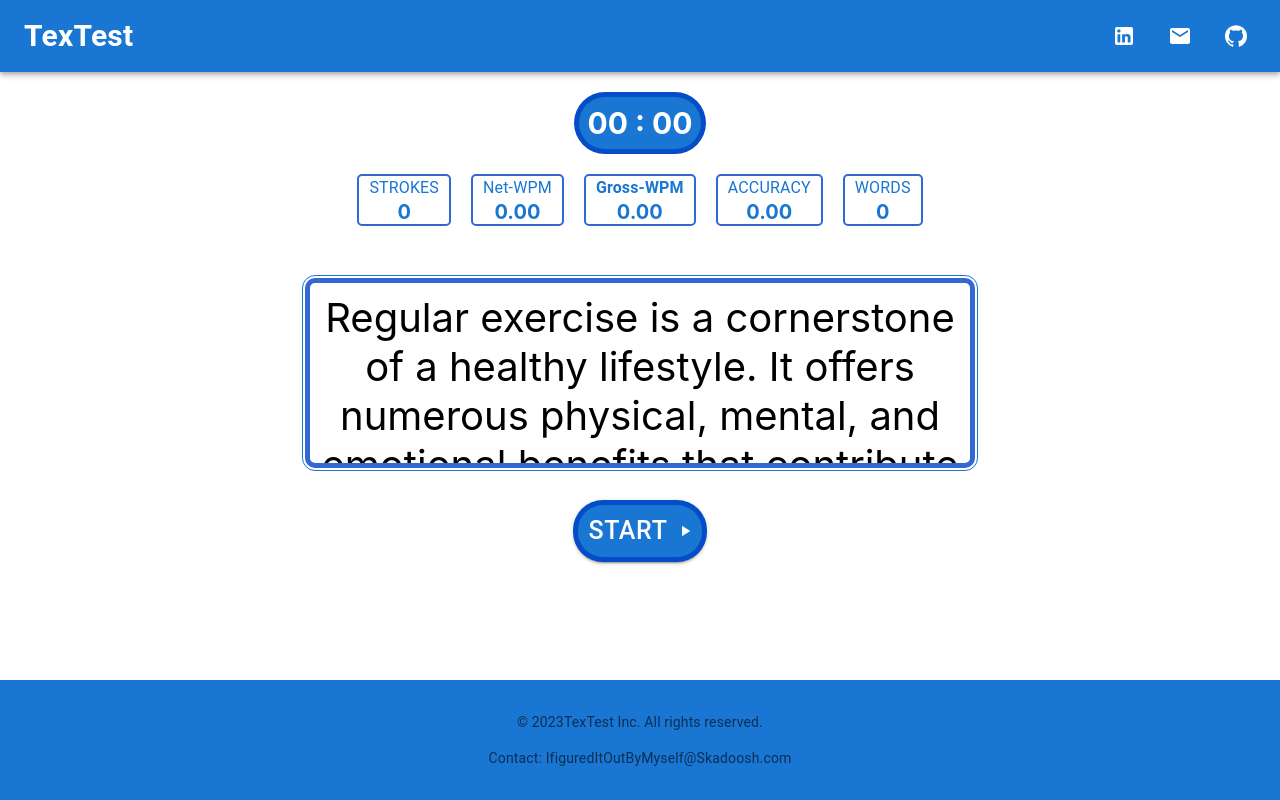
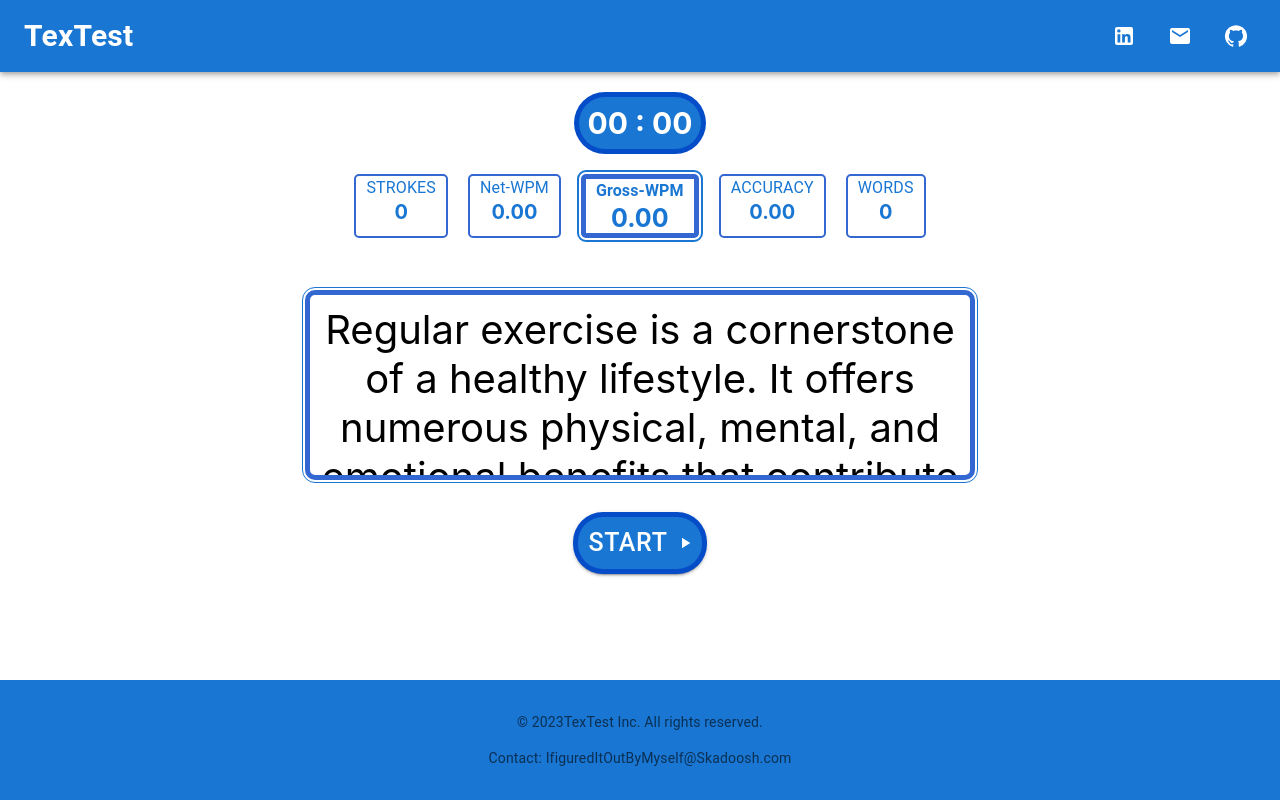
Before and after one commit to yaminiranga/typetest, a React (Create React App) app: page / in a window 1280 px wide. Built offline with nearby package versions, Linux system fonts and the light colour scheme.

Commit message:
style gross wpm element

```diff
--- a/src/components/TypingSpeed.js
+++ b/src/components/TypingSpeed.js
@@ -46,9 +46,14 @@ export const TypingSpeed = (props) => {
                     </span>
                 </span>
 
-                <span style={mySpanStyle}>
+                <span style={{
+                    ...mySpanStyle,
+                    border: '5px solid highlight',
+                    outline: '2px solid',
+                    outlineOffset: '2px'
+                }} >
                     <Typography sx={{ color: 'primary.main', fontWeight: 'bold' }}>Gross-WPM</Typography>
-                    <span >
+                    <span style={{ fontSize: '25px' }}>
                         {grossWPM.toFixed(2)}
                     </span>
                 </span>
@@ -70,6 +75,6 @@ export const TypingSpeed = (props) => {
 
             </Stack>
 
-        </div>
+        </div >
     )
 }
```
